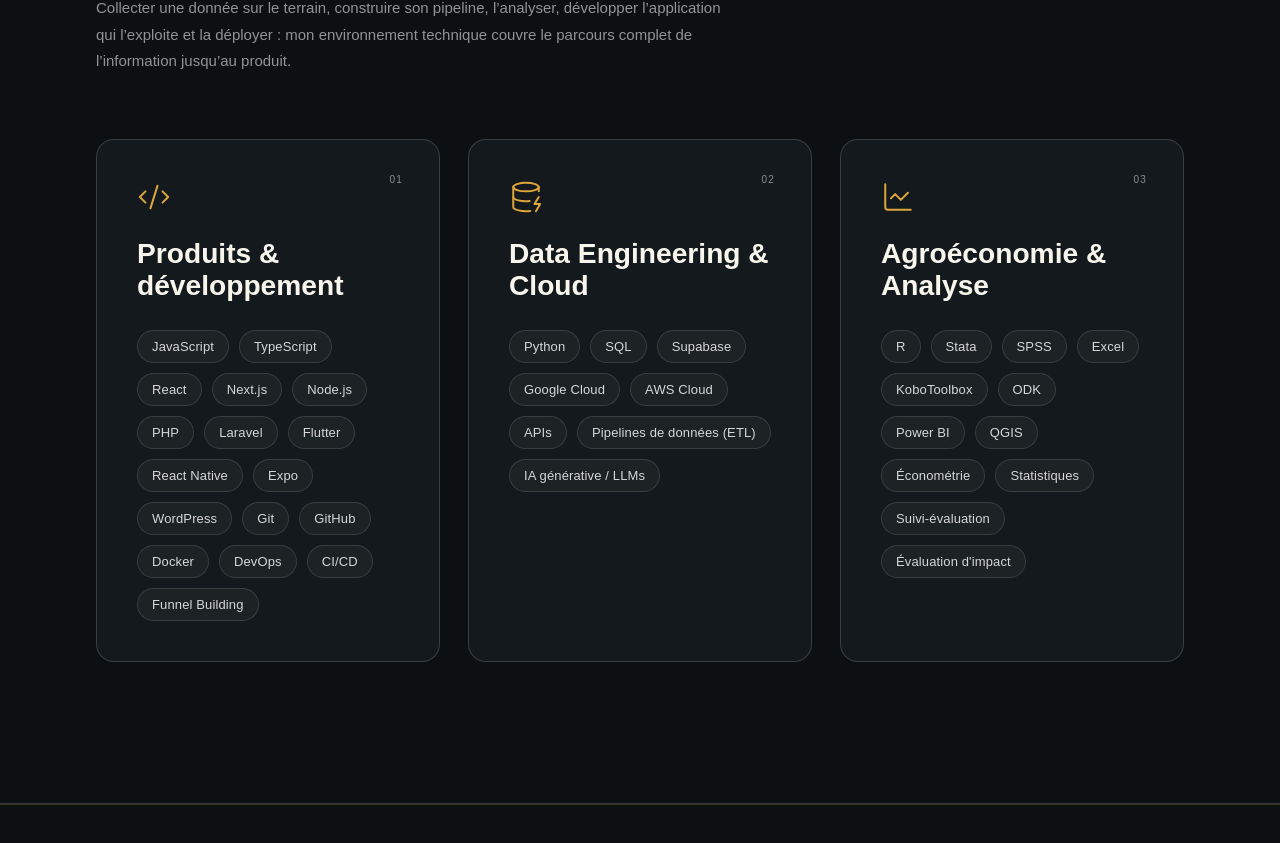
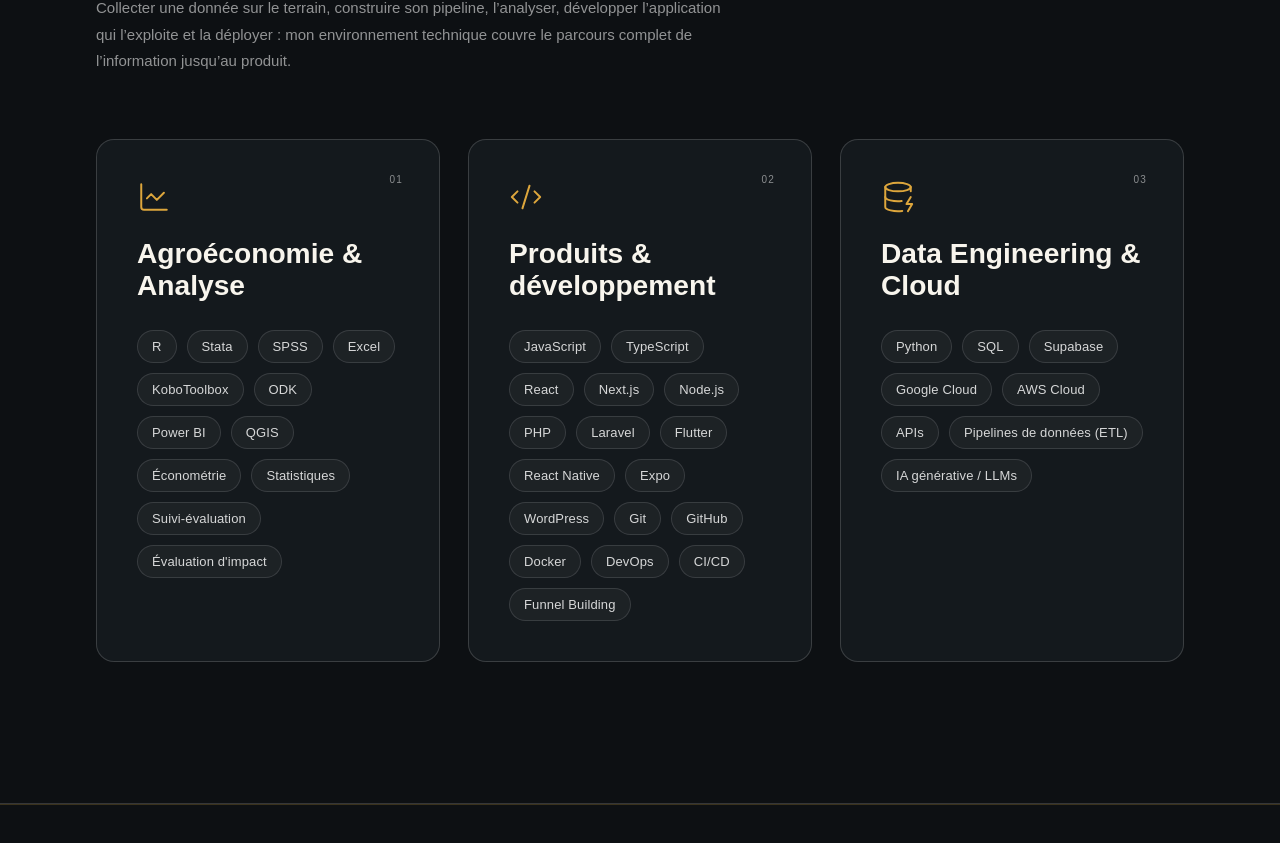
Before and after one commit to takacodeprogram/georgeoagbahungba, a Next.js app: page / in a window 1280 px wide. Shown: the part 6532-7375 px from the top of the page. Built offline with nearby package versions, Linux system fonts and the light colour scheme; a web font is replaced by a local one.

Commit message:
chore: reorder skills groups to match narrative order (agro, dev, data)

```diff
--- a/components/SkillsSection.jsx
+++ b/components/SkillsSection.jsx
@@ -3,6 +3,15 @@
 const groups = [
   {
     number: "01",
+    icon: LineChart,
+    title: "Agroéconomie & Analyse",
+    skills: [
+      "R", "Stata", "SPSS", "Excel", "KoboToolbox", "ODK", "Power BI", "QGIS",
+      "Économétrie", "Statistiques", "Suivi-évaluation", "Évaluation d'impact",
+    ],
+  },
+  {
+    number: "02",
     icon: Code2,
     title: "Produits & développement",
     skills: [
@@ -12,21 +21,12 @@
     ],
   },
   {
-    number: "02",
+    number: "03",
     icon: DatabaseZap,
     title: "Data Engineering & Cloud",
     skills: [
       "Python", "SQL", "Supabase", "Google Cloud", "AWS Cloud", "APIs",
       "Pipelines de données (ETL)", "IA générative / LLMs",
-    ],
-  },
-  {
-    number: "03",
-    icon: LineChart,
-    title: "Agroéconomie & Analyse",
-    skills: [
-      "R", "Stata", "SPSS", "Excel", "KoboToolbox", "ODK", "Power BI", "QGIS",
-      "Économétrie", "Statistiques", "Suivi-évaluation", "Évaluation d'impact",
     ],
   },
 ];
```
